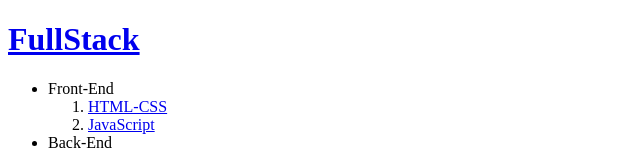
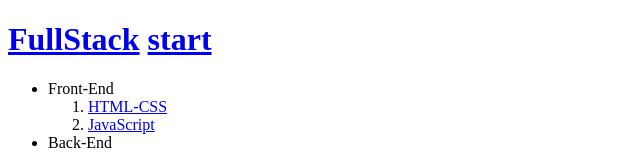
Before and after one commit to solo4127/web1, a plain HTML site: page 0519-01.html in a window 1280 px wide. Shown: the top 152 px of the page, without its empty margins (0-640 px from the left). Drawn offline with Linux system fonts and the light colour scheme.

Commit message:
2020.05.23 version 1.1

```diff
--- a/0519-01.html
+++ b/0519-01.html
@@ -6,7 +6,7 @@
   </head>
 
   <body>
-    <h1><a href="index.html">FullStack</a></h1>
+    <h1><a href="index.html">FullStack</a> <a href="0519-01.html">start</a></h1>
     <ul>
       <li>Front-End</li>
       <ol>
```
Also changed, not shown: 1.html (+1 -1 lines), 2.html (+1 -1 lines), 3.html (+1 -1 lines), 4.html (+1 -1 lines), 5.html (+1 -1 lines), index.html (+1 -1 lines).
